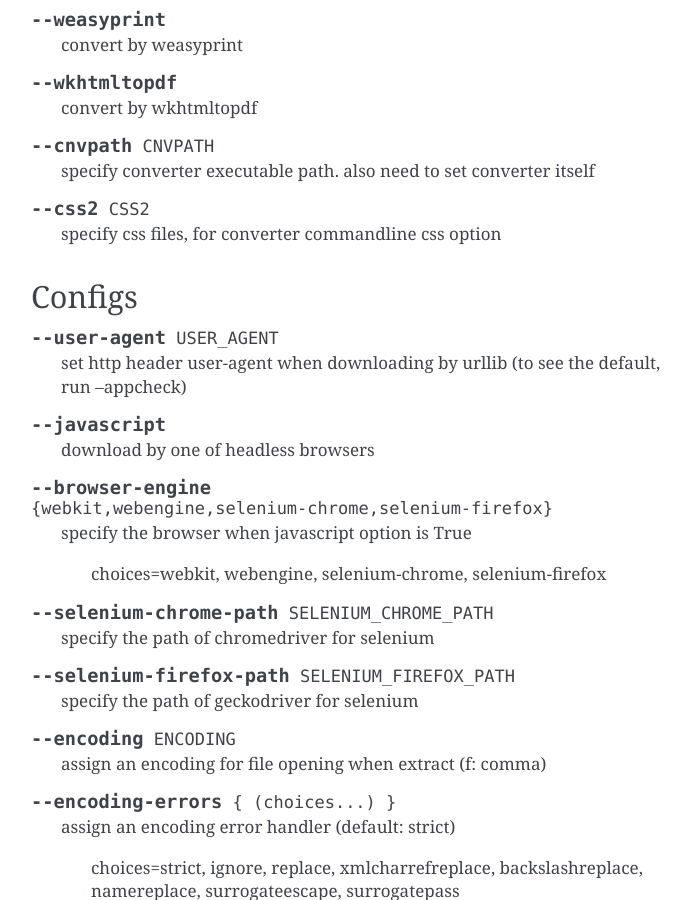
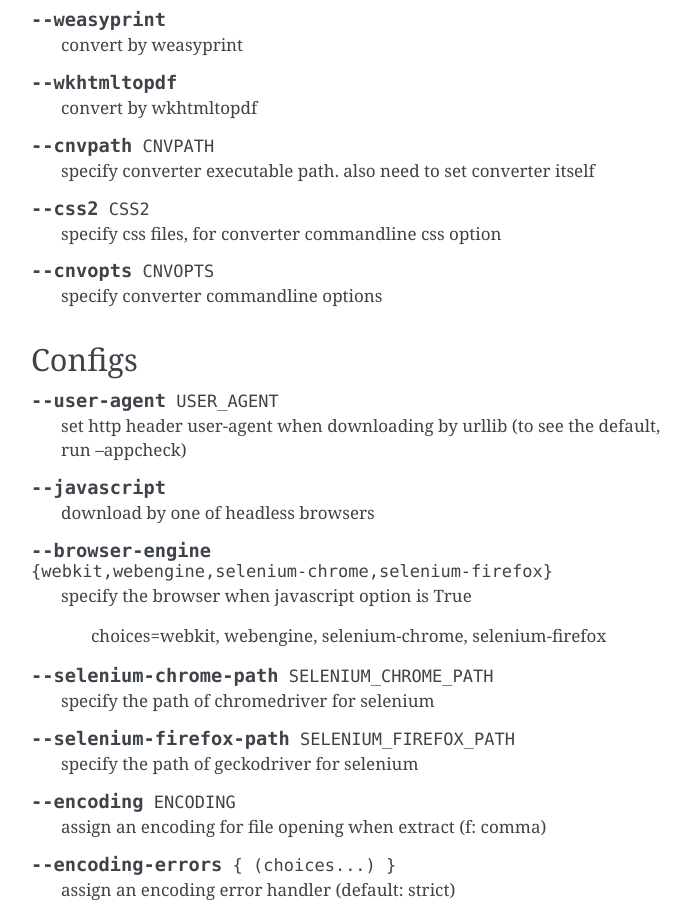
Before and after one commit to openandclose/tosixinch, a Sphinx documentation site: the page built from docs/commandline.rst, in a window 1280 px wide and 900 px high, scrolled down 2407 px. Shown: the whole window, without its empty margins (389-1080 px from the left). Built offline with Sphinx 7.4.7, drawn with Linux system fonts in a browser that asks for light colours.

Commit message:
Add Expose 'cnvopts' option to commandline

```diff
--- a/docs/commandline.rst
+++ b/docs/commandline.rst
@@ -160,6 +160,10 @@ Programs
 
     specify css files, for converter commandline css option
 
+.. option:: --cnvopts CNVOPTS
+
+    specify converter commandline options
+
 Configs
 -------
 
```
Also changed, not shown: 3 other files.
